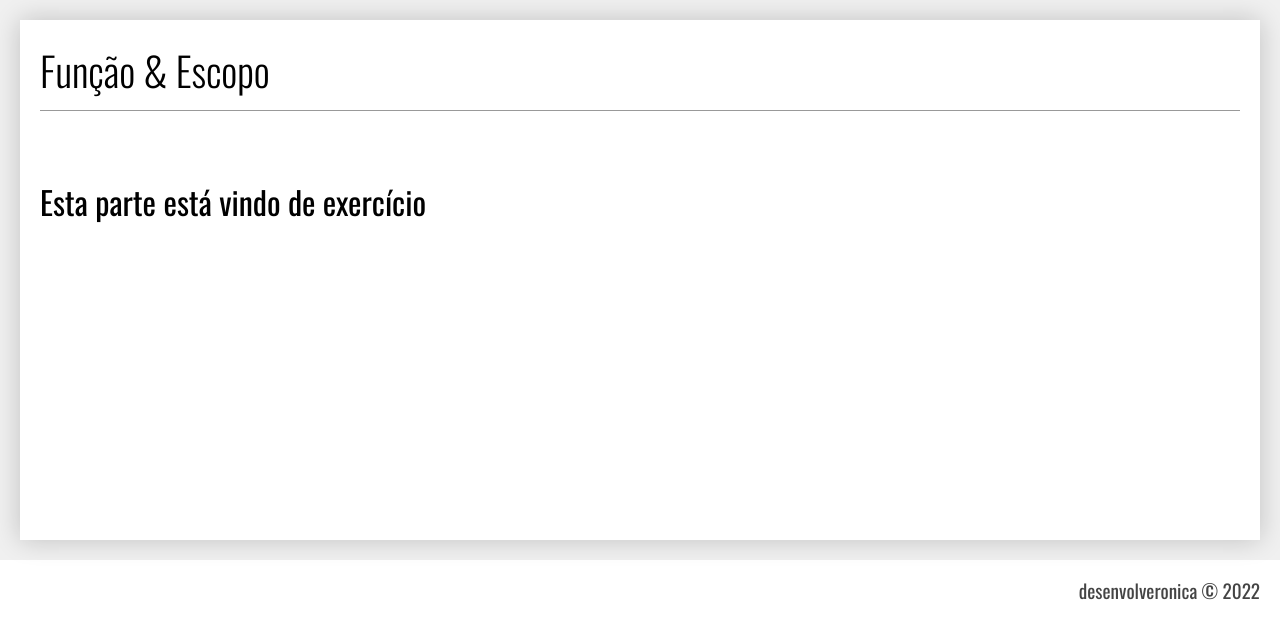
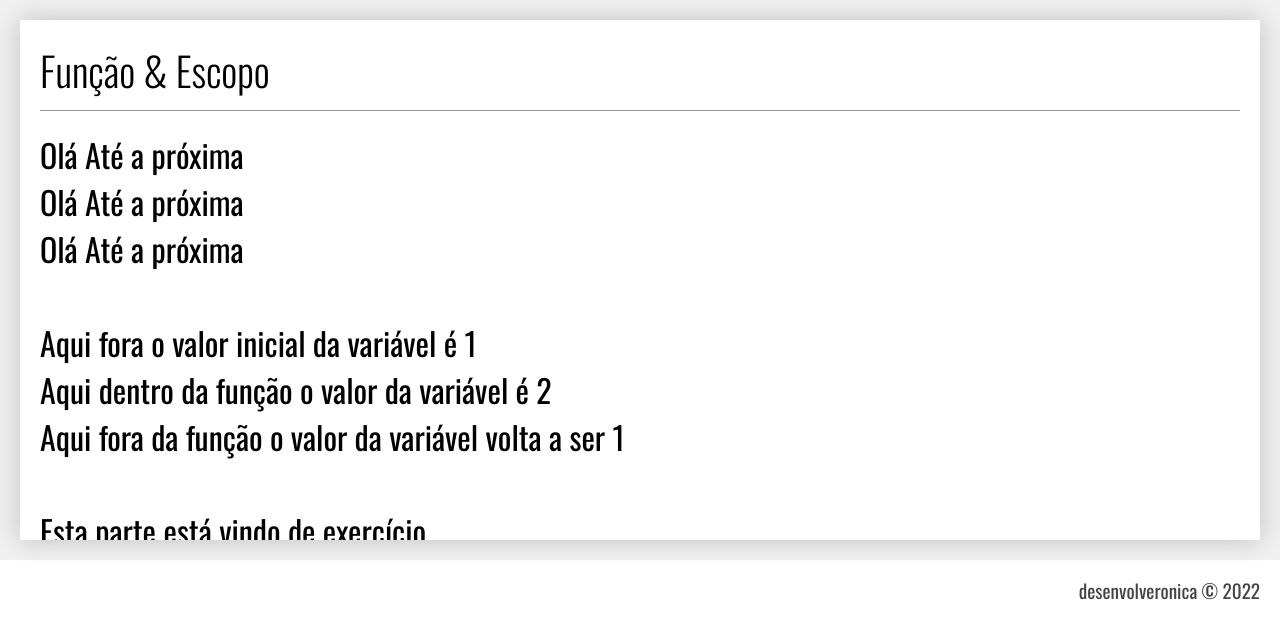
Before and after one commit to desenvolveronica/Exerc-cios-PHP, a PHP site: page /exercicio.php?dir=funcoes&file=escopo in a window 1280 px wide. Shown: the part 180-800 px from the top of the page. Run offline with PHP 8.4, Linux system fonts and the light colour scheme.

Commit message:
Sobre funções

```diff
--- a/funcoes/escopo.php
+++ b/funcoes/escopo.php
@@ -1,3 +1,20 @@
 <div class="titulo">Função & Escopo</div>
 
 <?php
+ function imprimirMensagem(){
+          echo "Olá ";
+          echo "Até a próxima <br>";
+ }
+
+ imprimirMensagem();
+ imprimirMensagem();
+ imprimirMensagem();
+
+ $variavel = 1;
+echo "<br> Aqui fora o valor inicial da variável é {$variavel} <br>";
+ function trocaValor(){
+          $variavel = 2;
+          echo "Aqui dentro da função o valor da variável é {$variavel} <br>";
+ }
+ trocaValor();
+echo "Aqui fora da função o valor da variável volta a ser {$variavel}<br>";
```
